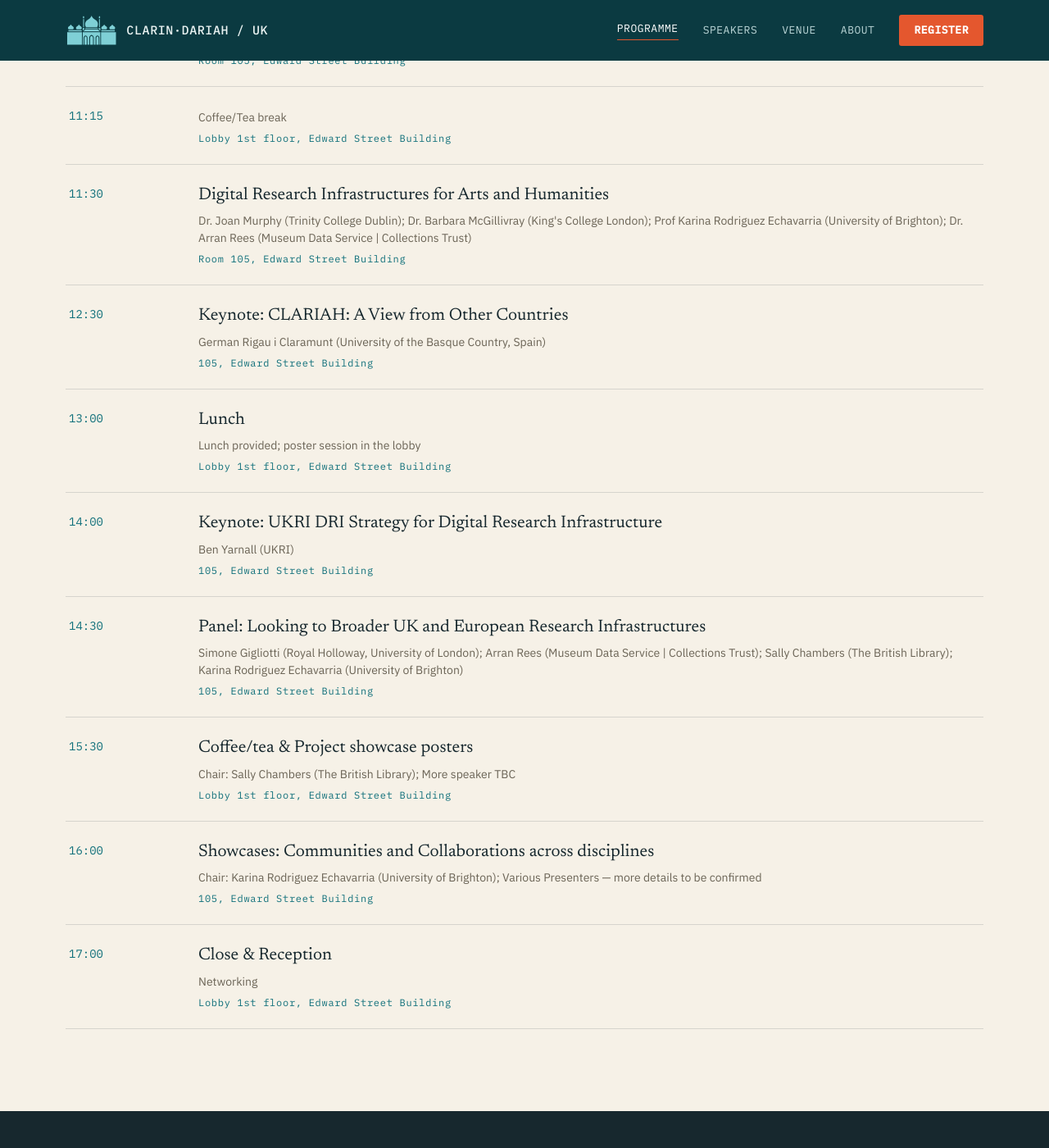
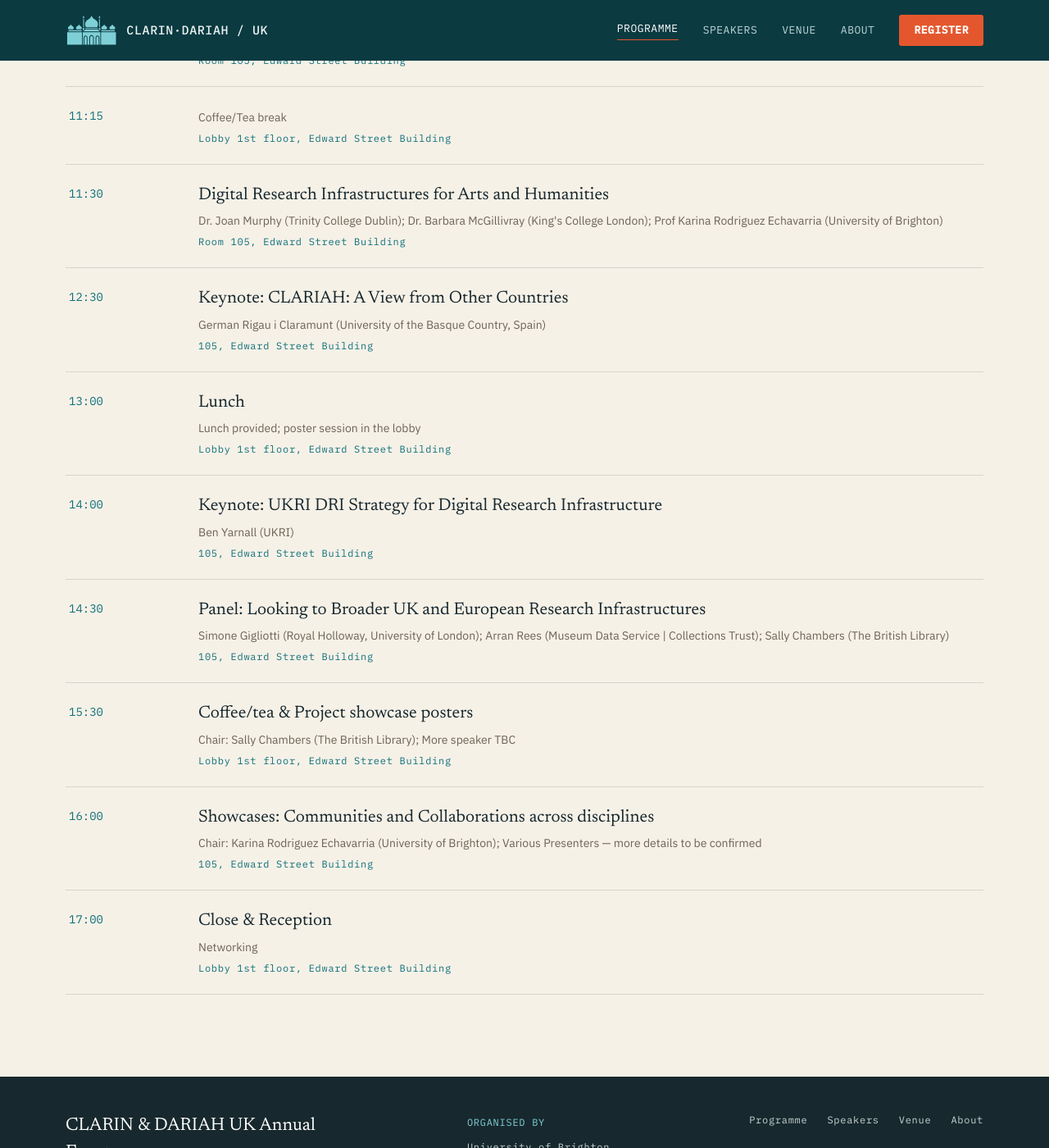
Before and after one commit to UniversityofBrighton/2026clariahuk, a Jekyll site: the page built from programme.html, in a window 1280 px wide and 1400 px high, scrolled down 853 px. Shown: the whole window at 82% size. Built offline with Jekyll 4.4.1, drawn with Linux system fonts in a browser that asks for light colours.

Commit message:
new speaker

```diff
--- a/_data/schedule.yml
+++ b/_data/schedule.yml
@@ -20,7 +20,7 @@
     room: Lobby 1st floor, Edward Street Building
   - time: "11:30"
     title: "Digital Research Infrastructures for Arts and Humanities"
-    note: Dr. Joan Murphy (Trinity College Dublin); Dr. Barbara McGillivray (King's College London); Prof Karina Rodriguez Echavarria (University of Brighton); Dr. Arran Rees (Museum Data Service | Collections Trust)
+    note: Dr. Joan Murphy (Trinity College Dublin); Dr. Barbara McGillivray (King's College London); Prof Karina Rodriguez Echavarria (University of Brighton)
     room: Room 105, Edward Street Building
   - time: "12:30"
     title: "Keynote: CLARIAH: A View from Other Countries"
@@ -36,7 +36,7 @@
     room: 105, Edward Street Building
   - time: "14:30"
     title: "Panel: Looking to Broader UK and European Research Infrastructures"
-    note: Simone Gigliotti (Royal Holloway, University of London); Arran Rees (Museum Data Service | Collections Trust); Sally Chambers (The British Library); Karina Rodriguez Echavarria (University of Brighton)
+    note: Simone Gigliotti (Royal Holloway, University of London); Arran Rees (Museum Data Service | Collections Trust); Sally Chambers (The British Library)
     room: 105, Edward Street Building
   - time: "15:30"
     title: Coffee/tea & Project showcase posters
```
